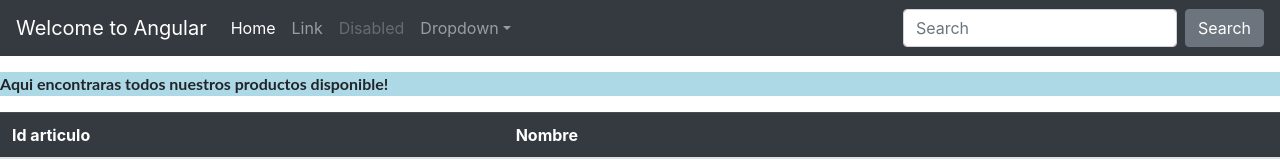
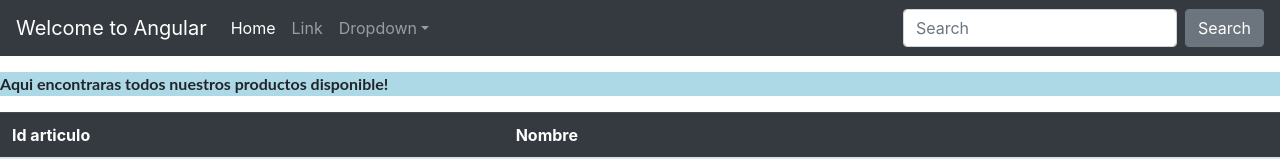
Before and after one commit to juliscrep/angular-primer-proyecto, an Angular app: page / in a window 1280 px wide. Shown: the top 160 px of the page. Built offline with nearby package versions, Linux system fonts and the light colour scheme.

Commit message:
1 file modified

```diff
--- a/src/app/menu-barra/menu-barra.component.html
+++ b/src/app/menu-barra/menu-barra.component.html
@@ -11,9 +11,6 @@
       </li>
       <li class="nav-item">
         <a class="nav-link" href="#">Link</a>
-      </li>
-      <li class="nav-item">
-        <a class="nav-link disabled" href="#" tabindex="-1" aria-disabled="true">Disabled</a>
       </li>
       <li class="nav-item dropdown">
         <a class="nav-link dropdown-toggle" href="#" id="dropdown01" data-toggle="dropdown" aria-haspopup="true" aria-expanded="false">Dropdown</a>
```
